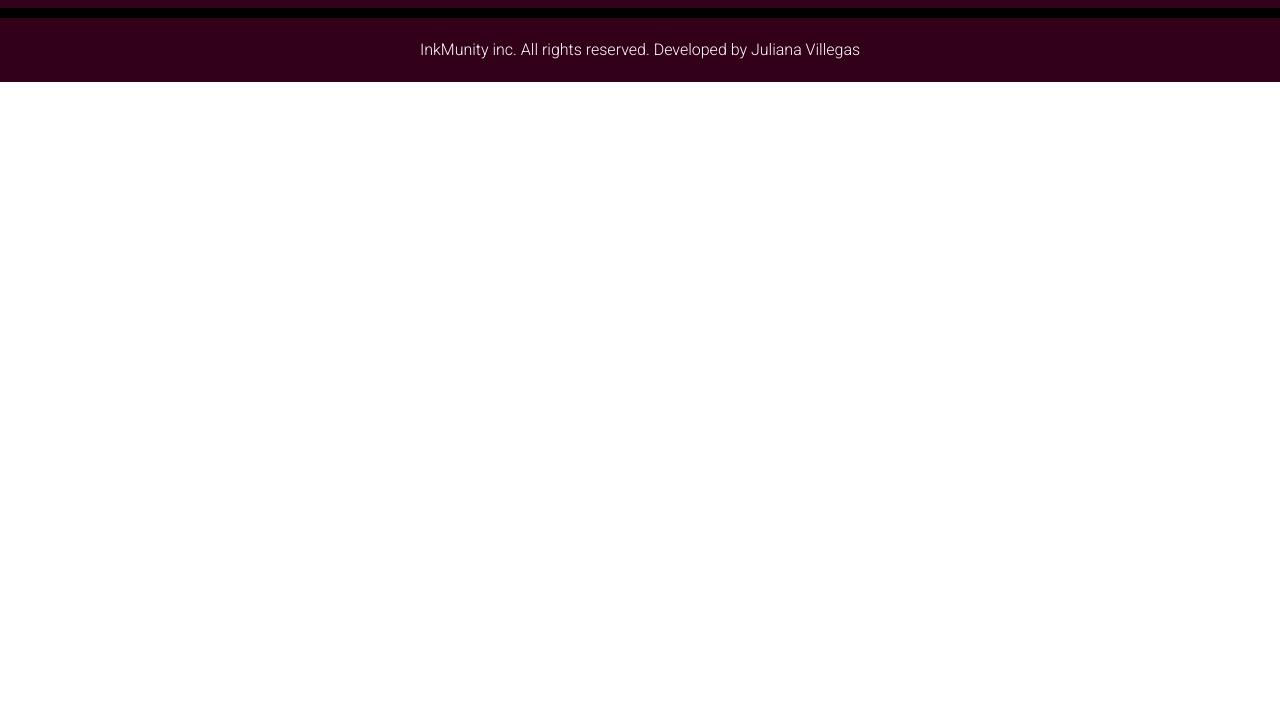
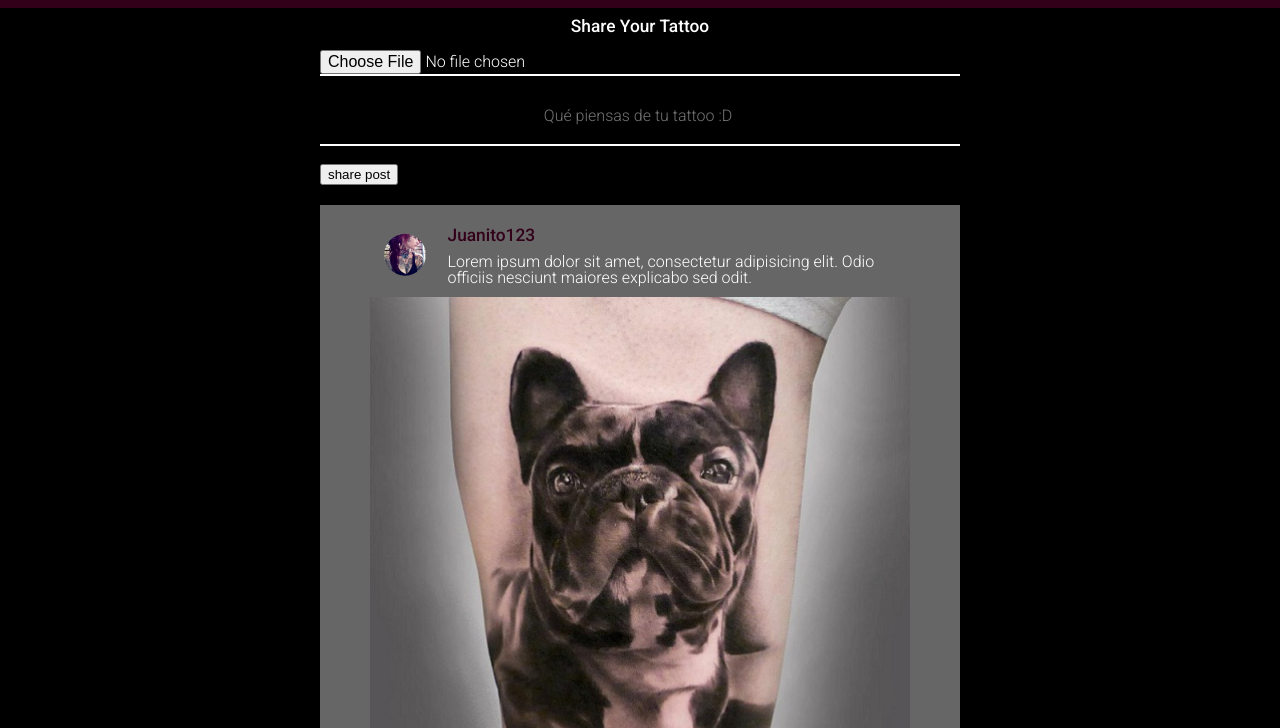
Before and after one commit to booleanaVillegas/juliana-villegas-taller-dos, a website: page public/feed.html in a window 1280 px wide. Shown: the part 72-800 px from the top of the page. Drawn offline with nearby package versions, Linux system fonts and the light colour scheme; no server answers.

Commit message:
new post, progreso

```diff
--- a/public/feed.html
+++ b/public/feed.html
@@ -34,10 +34,36 @@
         </nav>
     </header>
 
+
+   <content>
+
+
+
+   <h1 class="col-12" style="text-align:center">Share your tattoo</h1>
+          <section class="dev-center">
+
+           <form  class="col-6" method="post" action="/posts/new-post/" enctype="multipart/form-data">
+
+
+                 <input type="file" id="photo" name="photo"
+                       placeholder="Selecciona un archivo">
+
+
+                <textarea type="comment"  name="comment"  placeholder="Qué piensas de tu tattoo :D "></textarea>
+
+                <!--<input class="btn" type="submit" value="Log in">-->
+<button>share post</button>
+
+
+            </form>
+   </section>
+
+   </content>
+
     <content class="todos-post">
 
 
-     <!--  <article class="post col-6 offset-3">
+      <article class="post col-6 offset-3">
             <div class="header-post col-12 dev-center">
              <figure class="col-1" ><img src="img/profile.png" alt="" class="user-post-img col-12" ></figure>
 
@@ -91,7 +117,7 @@
                   <h1>nsiwnsiwsnwi</h1>
               </div>
 
-        </article>-->
+        </article>
 
 
 
--- a/public/stylesheets/style.css
+++ b/public/stylesheets/style.css
@@ -342,7 +342,7 @@ table {
 
 
 
-.signup>section>.content>form>input[type=text],[type=password],[type=email]  {
+.signup>section>.content>form>input[type=text],[type=password],[type=email],[type=text]  {
     width: 100%;
     padding: 0px 0px;
     margin: 15px 0;
@@ -356,6 +356,39 @@ table {
     font-weight: 300;
     font-size: 12pt;
 }
+
+[type=file]{
+    width: 100%;
+    padding: 0px 0px;
+    margin: 15px 0;
+    box-sizing: border-box;
+    border: none;
+    border-bottom: 2px solid white;
+    background-color: transparent;
+    text-align: center;
+    color: white;
+    font-family: 'Roboto', sans-serif;
+    font-weight: 300;
+    font-size: 12pt;
+}
+
+[type=comment]{
+    width: 100%;
+     overflow: auto;
+     resize: none;
+    padding: 0px 0px;
+    margin: 15px 0;
+    box-sizing: border-box;
+    border: none;
+    border-bottom: 2px solid white;
+    background-color: transparent;
+    text-align: center;
+    color: white;
+    font-family: 'Roboto', sans-serif;
+    font-weight: 300;
+    font-size: 12pt;
+}
+
 
 .signup>section>.content>form>::-webkit-input-placeholder {
     color: white;
```
Also changed, not shown: controllers/post-controller.js (+16 -0 lines), routes/post-router.js (+23 -0 lines).
